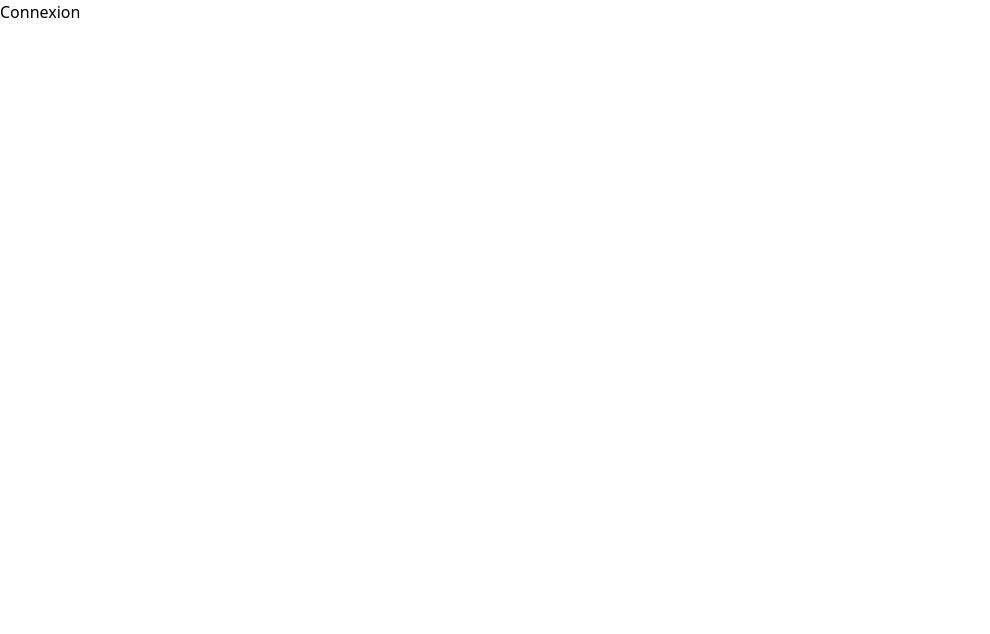
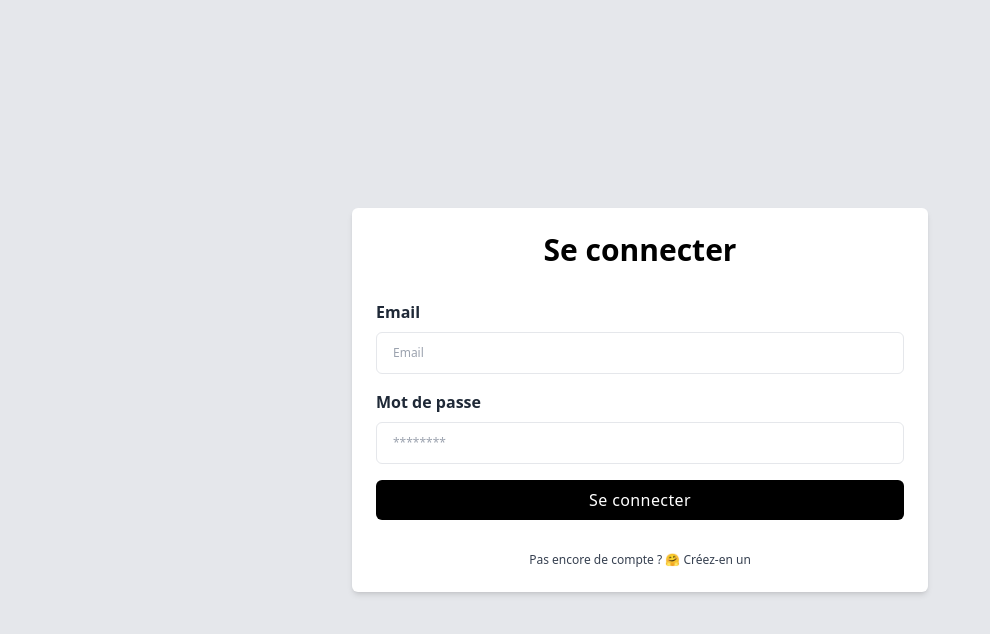
Before and after one commit to brazillierjo/waletoo-frontend, a React (Vite) app: page /connexion in a window 1280 px wide. Shown: the top 634 px of the page, without its empty margins (0-990 px from the left). Built offline with nearby package versions, Linux system fonts and the light colour scheme.

Commit message:
set base login app

```diff
--- a/package.json
+++ b/package.json
@@ -11,6 +11,7 @@
   "dependencies": {
     "react": "^18.2.0",
     "react-dom": "^18.2.0",
+    "react-hook-form": "^7.41.0",
     "react-router-dom": "^6.4.5"
   },
   "devDependencies": {
--- a/src/ProtectedRoutes.tsx
+++ b/src/ProtectedRoutes.tsx
@@ -1,5 +1,22 @@
+import { useEffect, useState } from "react";
 import { Outlet } from "react-router-dom";
+import { LocalStorage } from "./helpers/LocalStorage";
 
 export default function ProtectedRoutes() {
-    return <Outlet />;
+    const [isLoggedIn, setIsLoggedIn] = useState(false);
+    const token = LocalStorage.get("token");
+
+    useEffect(() => {
+        if (token) {
+            // TODO : Check if token is valid
+            setIsLoggedIn(true);
+        }
+
+        if (!token) {
+            setIsLoggedIn(false);
+            window.location.href = "/connexion";
+        }
+    }, []);
+
+    isLoggedIn ? <Outlet /> : null;
 }
--- a/src/components/Connexions/LoginForm.tsx
+++ b/src/components/Connexions/LoginForm.tsx
@@ -1,3 +1,58 @@
+import { useState } from "react";
+import { SubmitHandler, useForm } from "react-hook-form";
+
+interface ILoginData {
+    email: string;
+    password: string;
+}
+
 export default function LoginForm() {
-    return <div>LoginForm</div>;
+    const {
+        register,
+        handleSubmit,
+        watch,
+        formState: { errors },
+    } = useForm<ILoginData>();
+
+    const onSubmit: SubmitHandler<ILoginData> = (data) => console.log(data);
+
+    return (
+        <>
+            <form className='mt-8 flex flex-col space-y-4' onSubmit={handleSubmit(onSubmit)}>
+                <div>
+                    <label className='text-md block font-semibold text-gray-800' htmlFor='email'>
+                        Email
+                    </label>
+                    <input
+                        placeholder='Email'
+                        autoComplete='email'
+                        type='email'
+                        className='mt-2 block w-full rounded-md border px-4 py-3 text-xs text-gray-500 focus:outline-none focus:ring focus:ring-opacity-40'
+                        {...register("email", { required: true })}
+                    />
+                    {errors.email && <span>Ce champs est requis</span>}
+                </div>
+
+                <div>
+                    <label className='text-md block font-semibold text-gray-800' htmlFor='password'>
+                        Mot de passe
+                    </label>
+                    <input
+                        type='password'
+                        autoComplete='current-password'
+                        placeholder='********'
+                        className='mt-2 block w-full rounded-md border px-4 py-3 text-xs text-gray-500 focus:outline-none focus:ring focus:ring-opacity-40'
+                        {...register("password", { required: true })}
+                    />
+                    {errors.password && <span>Ce champs est requis</span>}
+                </div>
+
+                <input
+                    className='w-full transform rounded-md bg-black px-4 py-2 tracking-wide text-white transition-colors duration-200 hover:bg-gray-700 focus:bg-gray-700 focus:outline-none'
+                    type='submit'
+                    value='Se connecter'
+                />
+            </form>
+        </>
+    );
 }
--- a/src/components/Connexions/SignUpForm.tsx
+++ b/src/components/Connexions/SignUpForm.tsx
@@ -1,3 +1,40 @@
 export default function SignUpForm() {
-    return <div>SignUpForm</div>;
+    return (
+        <>
+            <form className='mt-6'>
+                <div className='mb-2'>
+                    <label htmlFor='email' className='block text-sm font-semibold text-gray-800'>
+                        Email ✉️
+                    </label>
+                    <input
+                        type='email'
+                        className='mt-2 block w-full rounded-md border px-4 py-2 focus:outline-none focus:ring focus:ring-opacity-40'
+                    />
+                </div>
+                <div className='mb-2'>
+                    <label htmlFor='password' className='block text-sm font-semibold text-gray-800'>
+                        Mot de passe 🔑
+                    </label>
+                    <input
+                        type='password'
+                        className='mt-2 block w-full rounded-md border px-4 py-2 focus:outline-none focus:ring focus:ring-opacity-40'
+                    />
+                </div>
+                <div className='mb-2'>
+                    <label htmlFor='password' className='block text-sm font-semibold text-gray-800'>
+                        Confirmer mot de passe ✔
+                    </label>
+                    <input
+                        type='password'
+                        className='mt-2 block w-full rounded-md border px-4 py-2 focus:outline-none focus:ring focus:ring-opacity-40'
+                    />
+                </div>
+                <div className='mt-6'>
+                    <button className='w-full transform rounded-md bg-black px-4 py-2 tracking-wide text-white transition-colors duration-200 hover:bg-gray-700 focus:bg-gray-700 focus:outline-none'>
+                        Créer mon wallet
+                    </button>
+                </div>
+            </form>
+        </>
+    );
 }
--- /dev/null
+++ b/src/helpers/LocalStorage.ts
@@ -0,0 +1,14 @@
+export class LocalStorage {
+    static set(key: string, value: any) {
+        localStorage.setItem(key, JSON.stringify(value));
+    }
+
+    static get(key: string) {
+        const value = localStorage.getItem(key);
+        return value ? JSON.parse(value) : null;
+    }
+
+    static remove(key: string) {
+        localStorage.removeItem(key);
+    }
+}
--- a/src/main.tsx
+++ b/src/main.tsx
@@ -29,7 +29,7 @@ const router = createBrowserRouter([
                 element: <ProtectedRoutes />,
                 children: [
                     {
-                        path: "/mon-wallet",
+                        path: "/",
                         element: <h1>Mon wallet</h1>,
                     },
                     {
--- a/src/pages/Connexion.tsx
+++ b/src/pages/Connexion.tsx
@@ -1,3 +1,25 @@
+import { useState } from "react";
+import LoginForm from "../components/Connexions/LoginForm";
+import SignUpForm from "../components/Connexions/SignUpForm";
+
 export default function Connexion() {
-    return <div>Connexion</div>;
+    const [hasAccount, setHasAccount] = useState(true);
+
+    return (
+        <>
+            <div className='relative flex min-h-screen flex-col justify-center overflow-hidden bg-gray-200'>
+                <div className='m-auto w-11/12 rounded-md bg-white p-6 shadow-md lg:w-full lg:max-w-xl'>
+                    <h1 className='text-center text-3xl font-semibold'>{hasAccount ? "Se connecter" : "S'inscrire"}</h1>
+
+                    {hasAccount ? <LoginForm /> : <SignUpForm />}
+                    <p className='mt-8 text-center text-xs font-light text-gray-700'>
+                        {hasAccount ? "Pas encore de compte ? 🤗 " : "Vous avez déjà un compte ? 😎 "}
+                        <button onClick={() => setHasAccount(!hasAccount)} className='font-medium hover:underline'>
+                            {hasAccount ? "Créez-en un" : "Connectez-vous"}
+                        </button>
+                    </p>
+                </div>
+            </div>
+        </>
+    );
 }
```
Also changed, not shown: 1 other file (tests, documents, lock files or other folders).
